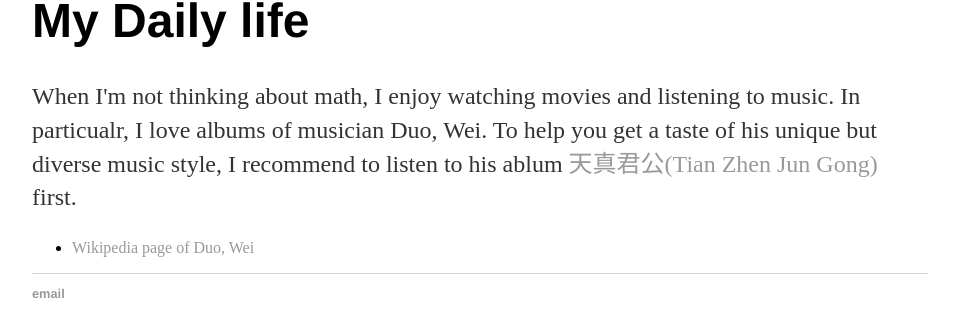
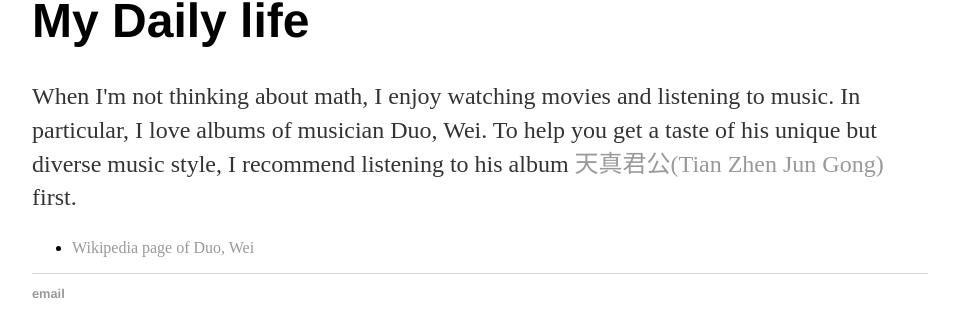
Before and after one commit to Junmathwang/junmathwang.github.io, a Jekyll site: the page built from life/index.html, in a window 1280 px wide. Shown: the part 117-429 px from the top of the page, without its empty margins (160-1119 px from the left). Built offline with Jekyll 4.4.1, drawn with Linux system fonts in a browser that asks for light colours.

Commit message:
Update index.html

```diff
--- a/life/index.html
+++ b/life/index.html
@@ -5,8 +5,8 @@ title: Daily life of Jun Wang
 
 		<div class="life">
 			<h1>My Daily life</h1>
-			<p>When I'm not thinking about math, I enjoy watching movies and listening to music. In particualr, I love albums of musician Duo, Wei.
-				To help you get a taste of his unique but diverse music style, I recommend to listen to his ablum <a href="https://www.youtube.com/watch?v=cfzSG5zgsEY&list=PLQVSxpMW_Srh33hjBqjLoiAtteutLJ5-e">天真君公(Tian Zhen Jun Gong)</a> first.
+			<p>When I'm not thinking about math, I enjoy watching movies and listening to music. In particular, I love albums of musician Duo, Wei.
+				To help you get a taste of his unique but diverse music style, I recommend listening to his album <a href="https://www.youtube.com/watch?v=cfzSG5zgsEY&list=PLQVSxpMW_Srh33hjBqjLoiAtteutLJ5-e">天真君公(Tian Zhen Jun Gong)</a> first.
 
 			<ul class="contacts">
 
```
